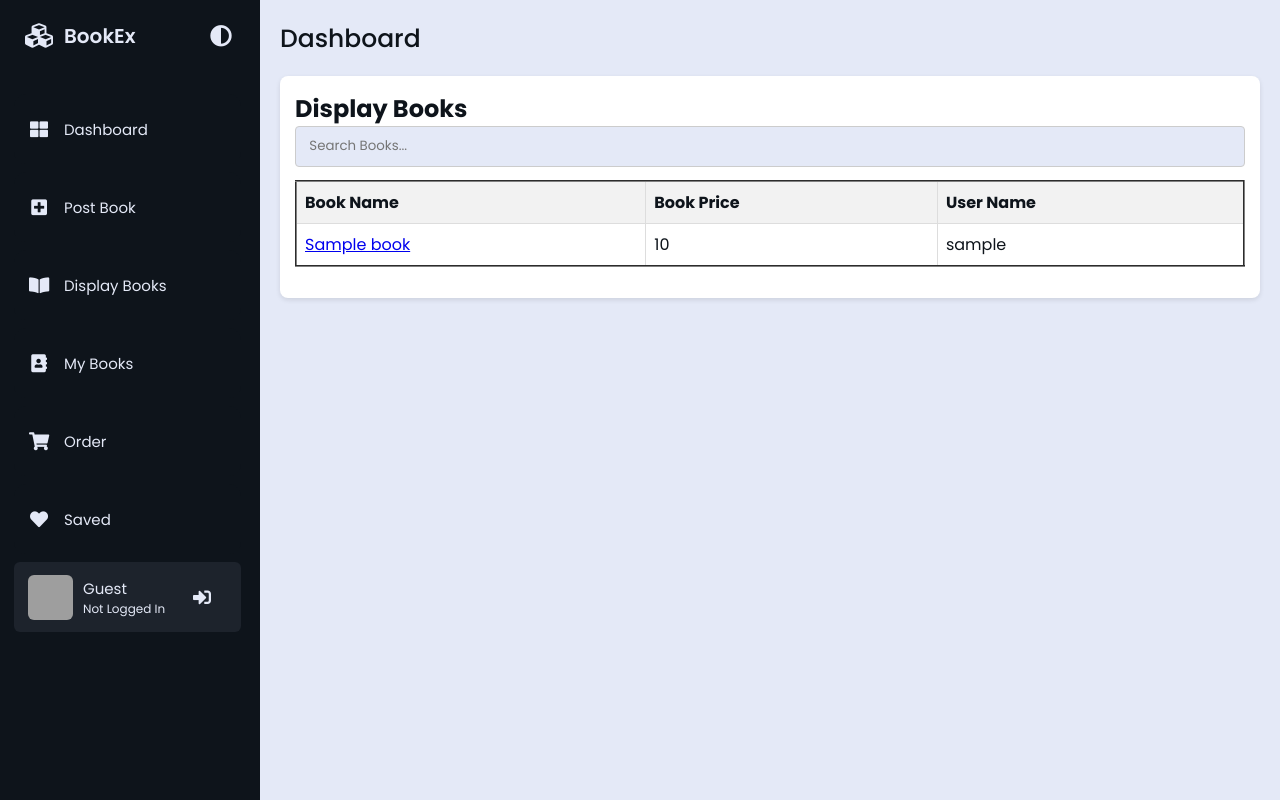
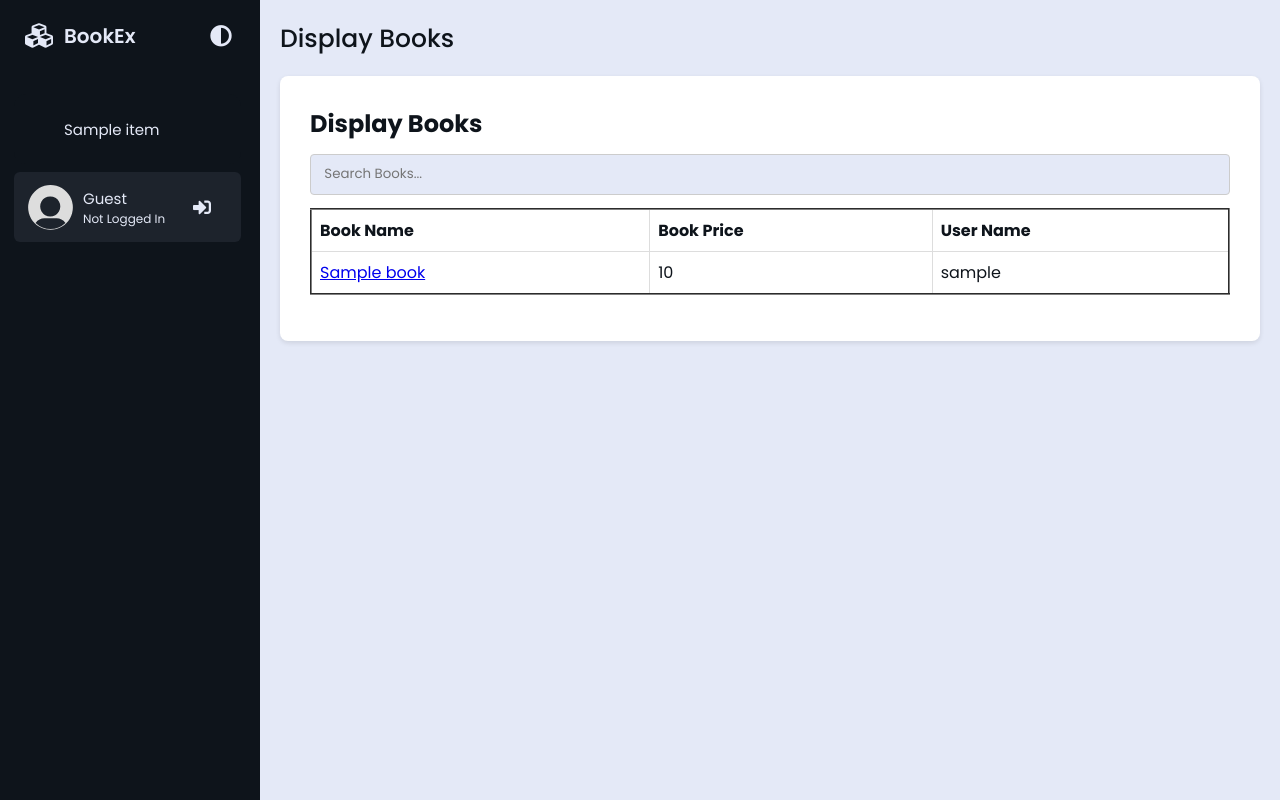
Before and after one commit to Just-ARandomGuy/BookEx, a Django app: template bookEx/templates/bookMng/displaybooks.html in a window 1280 px wide. Run offline with Django 3.2, Linux system fonts and the light colour scheme; the template is opened without the code that fills it: most values are stand-ins (such as "Sample title", 1, 10 or a date in 2020); grey boxes are pictures that could not be loaded.

Commit message:
refactor: replace hardcoded nav links with context_processors.py & fix active page indicator

```diff
--- a/bookEx/settings.py
+++ b/bookEx/settings.py
@@ -61,6 +61,7 @@ TEMPLATES = [
                 "django.template.context_processors.request",
                 "django.contrib.auth.context_processors.auth",
                 "django.contrib.messages.context_processors.messages",
+                "bookMng.context_processors.sidebar_menu",
             ],
         },
     },
--- a/bookEx/static/base.css
+++ b/bookEx/static/base.css
@@ -15,7 +15,8 @@
     --text-color-light: #E4E9F7; /* text color on dark background */
     --text-color-dark: #0E141B; /* text color on light background */
     --hover-light-bg: #FFF; /* background color for hover items */
-    --active-bg-color: #201E35; /* active background color */
+    --active-bg-color: #357985; /* active background color */
+    --active-hover-bg-color: #5AAEBD; /* active background color for hover */
     --sidebar-width: 260px;
 }
 
@@ -162,7 +163,7 @@ body {
 }
 
 .sidebar li.active a:hover {
-    background: var(--active-bg-color);
+    background: var(--active-hover-bg-color);
     color: var(--text-color-light);
 }
 
@@ -257,7 +258,7 @@ body {
 
 .main-content-area {
     color: var(--text-color-dark);
-    padding: 15px;
+    padding: 30px;
     background-color: #fff;
     border-radius: 8px;
     box-shadow: 0 2px 5px rgba(0, 0, 0, 0.1);
@@ -312,7 +313,7 @@ body {
 }
 
 .main-content-area th {
-    background-color: #f2f2f2;
+    background-color: #fff;
     color: var(--text-color-dark);
 }
 
@@ -361,3 +362,7 @@ body {
     border-color: #FF1053;
     box-shadow: 0 0 0 0.2rem rgba(255, 16, 83, 0.25);
 }
+
+#searchForm input[type="text"] {
+    margin: 1em 0 1em 0;
+}
--- a/bookEx/templates/base.html
+++ b/bookEx/templates/base.html
@@ -15,52 +15,17 @@
 		<div class="logo_name">BookEx</div>
 		<i class="fas fa-adjust" id="theme-toggle"></i>
 	</div>
+
 	<ul class="nav-list">
-		{% comment %}
-            TODO: replace list with MainMenu Model
-        {% endcomment %}
-		<li>
-			<a href="/">
-				<i class="fas fa-th-large"></i>
-				<span class="links_name">Dashboard</span>
-			</a>
-			<span class="tooltip">Dashboard</span>
-		</li>
-		<li class="{% block nav_postbook_active %}{% endblock %}">
-			<a href="{% url 'postbook' %}">
-				<i class="fas fa-plus-square"></i>
-				<span class="links_name">Post Book</span>
-			</a>
-			<span class="tooltip">Post Book</span>
-		</li>
-		<li class="{% block nav_displaybooks_active %}{% endblock %}">
-			<a href="{% url 'displaybooks' %}">
-				<i class="fas fa-book-open"></i>
-				<span class="links_name">Display Books</span>
-			</a>
-			<span class="tooltip">Display Books</span>
-		</li>
-		<li class="{% block nav_mybooks_active %}{% endblock %}">
-			<a href="{% url 'mybooks' %}">
-				<i class="fas fa-address-book"></i>
-				<span class="links_name">My Books</span>
-			</a>
-			<span class="tooltip">My Books</span>
-		</li>
-		<li>
-			<a href="#">
-				<i class="fas fa-shopping-cart"></i>
-				<span class="links_name">Order</span>
-			</a>
-			<span class="tooltip">Order</span>
-		</li>
-		<li>
-			<a href="#">
-				<i class="fas fa-heart"></i>
-				<span class="links_name">Saved</span>
-			</a>
-			<span class="tooltip">Saved</span>
-		</li>
+		{% for item in sidebar_items %}
+			<li class="{% if item.url_name == active_nav_item %}active{% endif %}">
+				<a href="{{ item.url }}">
+					<i class="{{ item.icon_class }}"></i>
+					<span class="links_name">{{ item.name }}</span>
+				</a>
+				<span class="tooltip">{{ item.tooltip }}</span>
+			</li>
+		{% endfor %}
 
 		<li class="profile">
 			<div class="profile-details">
--- a/bookEx/templates/bookMng/displaybooks.html
+++ b/bookEx/templates/bookMng/displaybooks.html
@@ -1,13 +1,9 @@
 {% extends "base.html" %}
 {% load static %}
 
-{% block navbar %}
-{% for item in item_list %}
-<li>
-	<a href="{{ item.link }}"> {{ item.item }} </a>
-</li>
-{% endfor %}
-{% endblock navbar %}
+{% block title %}Display Books{% endblock %}
+
+{% block page_title %}Display Books{% endblock %}
 
 {% block content %}
 	<h1>Display Books</h1>
```
Also changed, not shown: bookEx/templates/bookMng/index.html (+4 -8 lines), bookEx/templates/bookMng/mybooks.html (+2 -7 lines), bookEx/templates/bookMng/postbook.html (+4 -7 lines), bookMng/context_processors.py (added, +65 -0 lines), bookMng/views.py (+31 -22 lines), bookEx/static/default_avatar.svg (added), db.sqlite3. Lines whose indentation alone changed are shown as unchanged.
